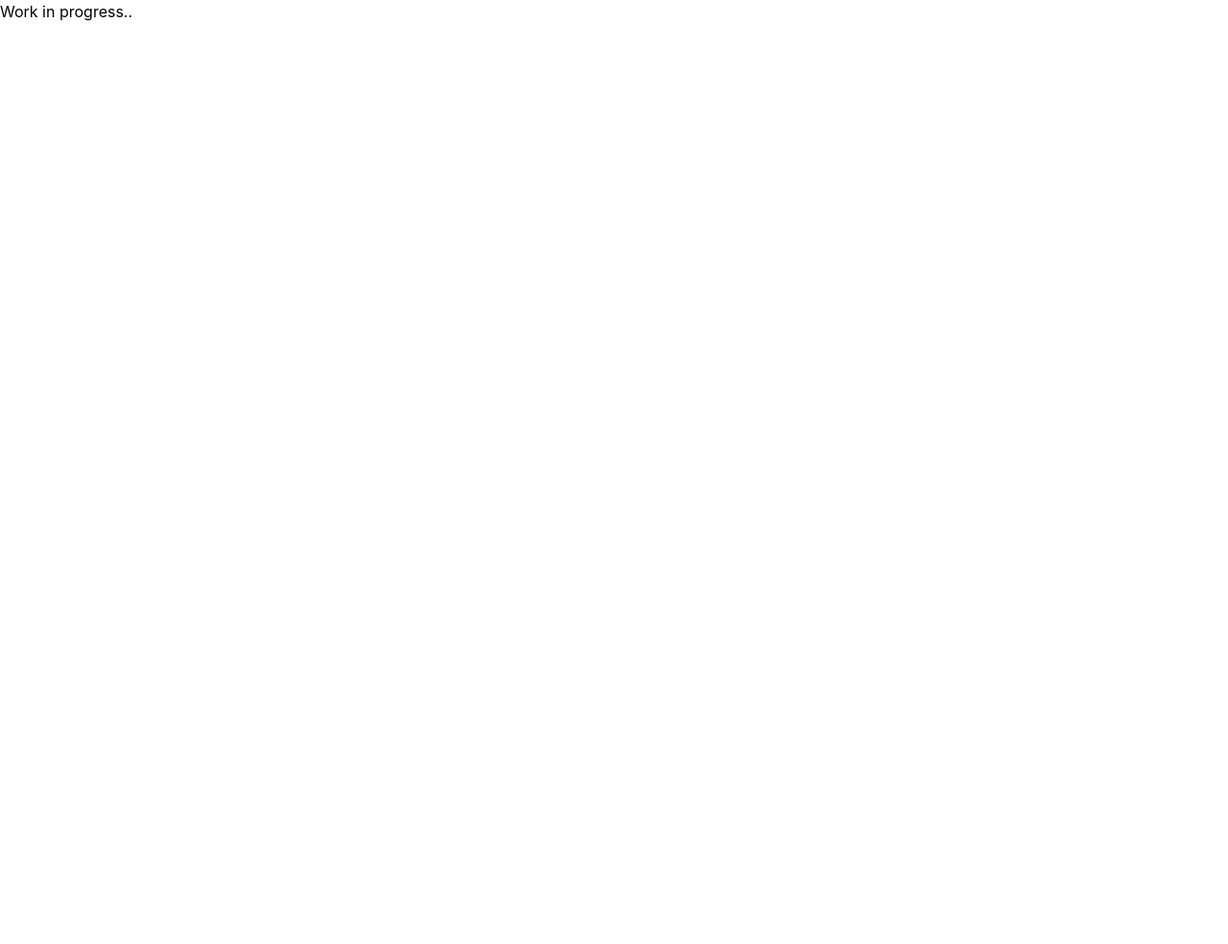
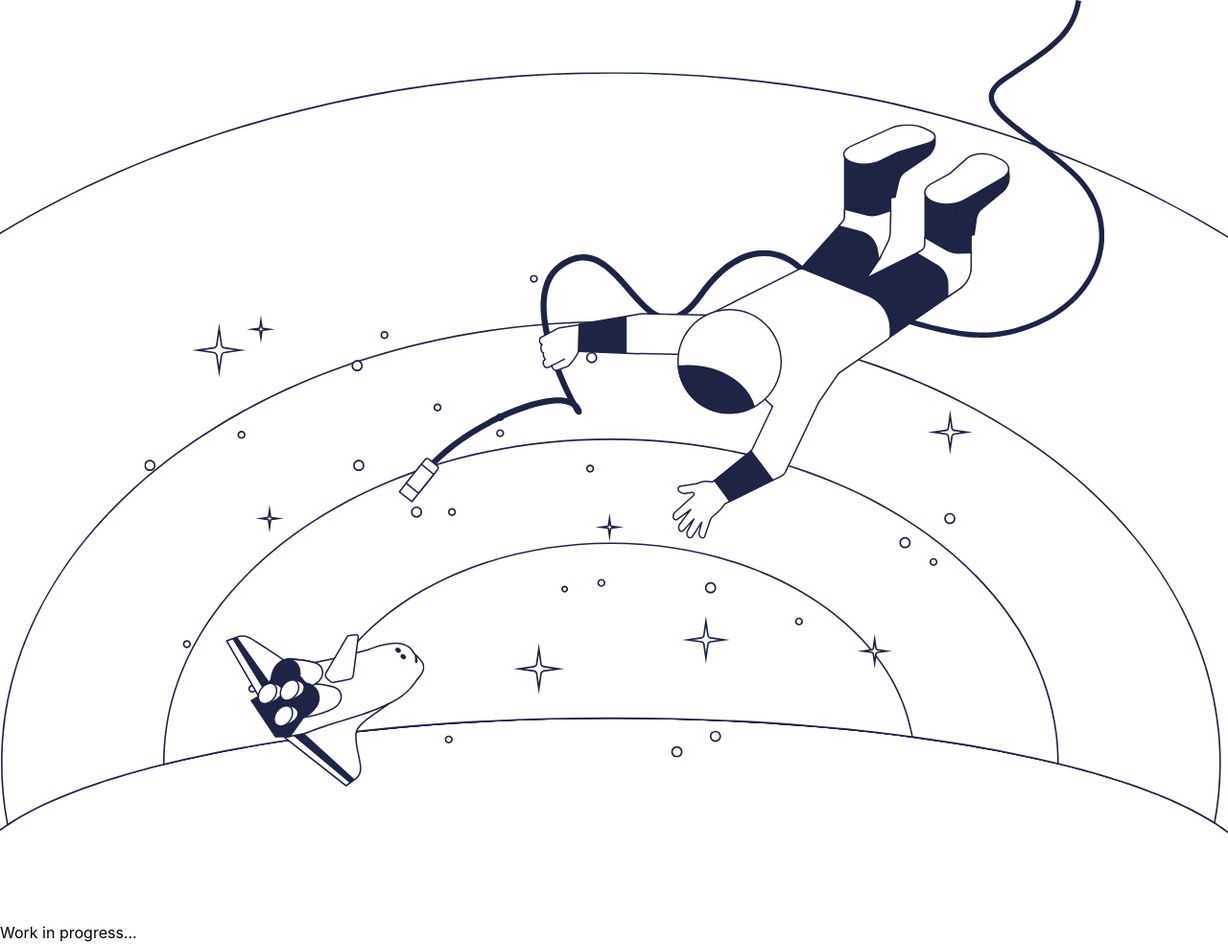
Before and after one commit to LihaoWang/next-portfolio-2021, a Next.js app: page /about in a window 1280 px wide. Shown: the whole page at 96% size. Before the commit the page ends 800 px from the top, so only its background shows below. Built offline with nearby package versions, Linux system fonts and the light colour scheme.

Commit message:
fixed formats

```diff
--- a/components/Footer.js
+++ b/components/Footer.js
@@ -1,8 +1,7 @@
 import React from "react";
 import { FaGithubAlt, FaLinkedin, FaInstagram } from "react-icons/fa";
 import Link from "next/link";
-
-import { IoIosArrowDropupCircle, IoIosArrowUp } from "react-icons/io";
+import { IoIosArrowUp } from "react-icons/io";
 function Footer() {
   return (
     <div className="">
@@ -29,7 +28,7 @@
             <a href="https://www.linkedin.com/in/lihaowang98/">
               <FaLinkedin className="mx-2 hover:text-gray-800" />
             </a>
-            <a href="https://www.linkedin.com/in/lihaowang98/">
+            <a href="https://www.instagram.com/llleowang/">
               <FaInstagram className="mx-2 hover:text-gray-800" />
             </a>
           </div>
--- a/pages/about.js
+++ b/pages/about.js
@@ -3,7 +3,8 @@
 function about() {
   return (
     <div>
-      <h1>Work in progress..</h1>
+      <img className="max-w-full" src="404.svg" alt="" />
+      <h1>Work in progress...</h1>
     </div>
   );
 }
--- a/pages/easyTime.js
+++ b/pages/easyTime.js
@@ -3,6 +3,7 @@
 function easyTime() {
   return (
     <div>
+      <img className="max-w-full" src="404.svg" alt="" />
       <h1>Work in progress...</h1>
     </div>
   );
--- a/pages/index.js
+++ b/pages/index.js
@@ -1,5 +1,4 @@
 import Head from "next/head";
-import Image from "next/image";
 import Hero from "../components/Hero";
 import Projects from "../components/Projects";
 import Nav from "../components/Nav";
```
Also changed, not shown: public/404.svg (added).
